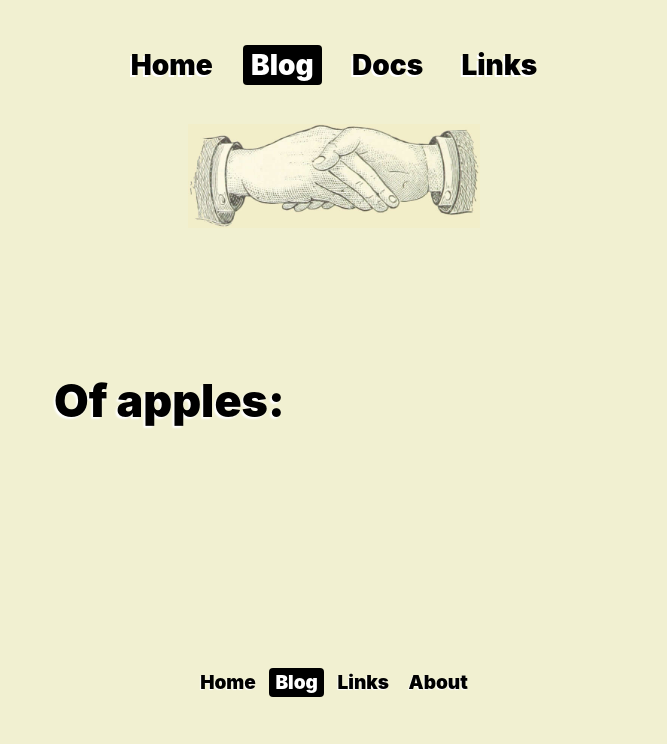
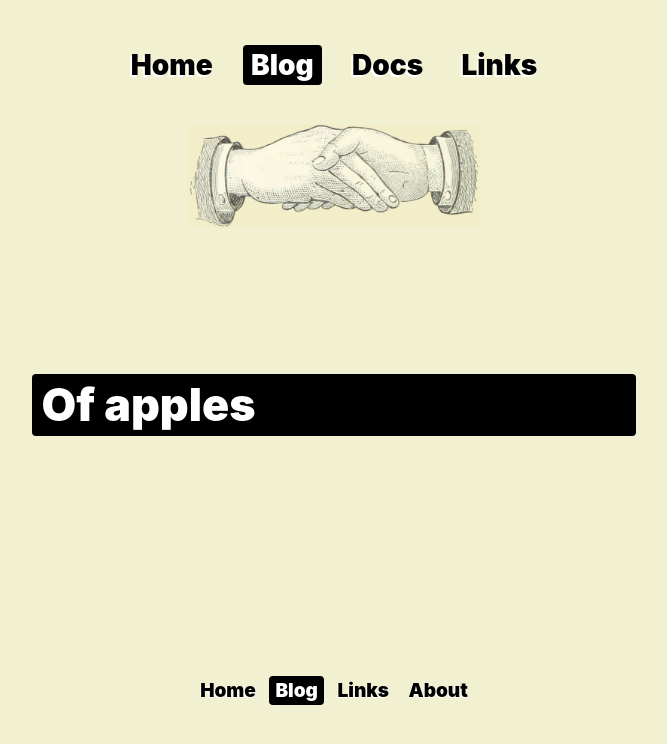
Before and after one commit to denismcdonald/blog, a Jekyll site: the page built from tag/apples.md, in a window 1280 px wide. Shown: the top 744 px of the page, without its empty margins (306-973 px from the left). Built offline with Jekyll 4.4.1, drawn with Linux system fonts in a browser that asks for light colours.

Commit message:
Tagpage update

```diff
--- a/_layouts/tagpage.html
+++ b/_layouts/tagpage.html
@@ -3,7 +3,7 @@ footer: false
 layout: default
 ---
 <div class="tag-page-content">
-<h1>Of {{ page.tag }}:</h1>
+<h1 class="h1-title">Of {{ page.tag }}</h1>
 <!-- <ul> -->
 {% for post in site.tags[page.tag] %}
 
```
Also changed, not shown: 4 other files.
